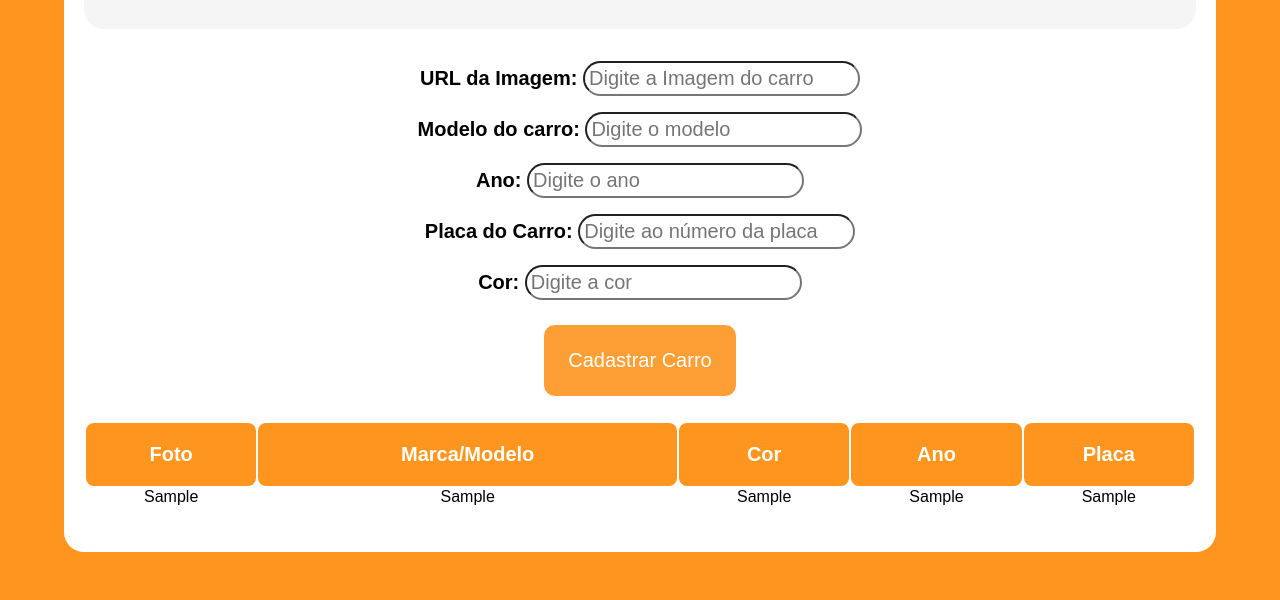
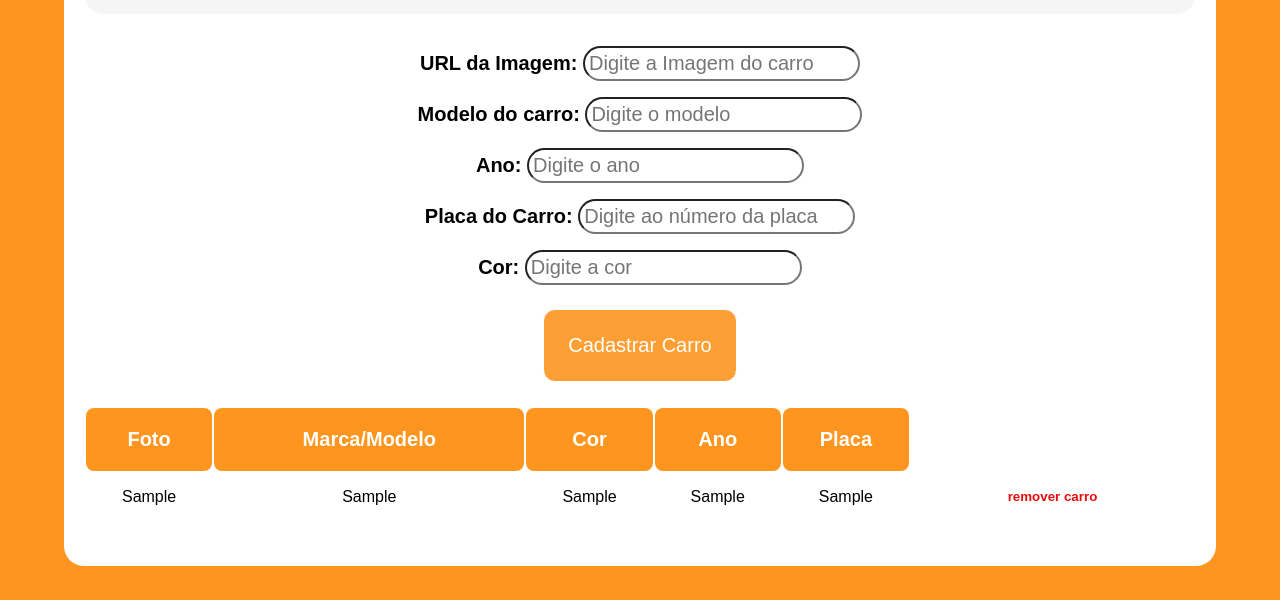
Before and after one commit to martinsgabriel1956/martincars, a plain HTML site: page index.html in a window 1280 px wide. Both pictures are taken after typing "Sample", "Sample", "Sample", "Sample", "Sample" into the empty fields and a click on the button "Cadastrar Carro". Shown: the part 200-800 px from the top of the page. Drawn offline with Linux system fonts and the light colour scheme.

Commit message:
feat: challenge 31 finished

```diff
--- a/assets/scripts/main.js
+++ b/assets/scripts/main.js
@@ -1,7 +1,4 @@
-(function () {
-  'use strict';
-
-  /*
+/*
   Vamos estruturar um pequeno app utilizando módulos.
   Nosso APP vai ser um cadastro de carros. Vamos fazê-lo por partes.
   A primeira etapa vai ser o cadastro de veículos, de deverá funcionar da
@@ -30,46 +27,68 @@
   E aqui nesse arquivo, faça a lógica para cadastrar os carros, em um módulo
   que será nomeado de "app".
   */
+function app() {
+  let elements = {
+    nameInterprese: document.querySelector("#nameInterprese"),
+    telInterprese: document.querySelector("#telInterprese"),
+    inputs: document.querySelectorAll("input"),
+    submitBtn: document.querySelector("#submitBtn"),
+    carData: document.querySelector("#carData"),
+    form: document.querySelector("form"),
+  };
 
-  let elements = {
-    nameInterprese: document.querySelector('#nameInterprese'),
-    telInterprese: document.querySelector('#telInterprese'),
-    inputs: document.querySelectorAll('input'),
-    submitBtn: document.querySelector('#submitBtn'),
-    carData: document.querySelector('#carData'),
-    form: document.querySelector('form'),
-  }
+  elements.form.addEventListener("submit", (e) => {
+    e.preventDefault();
+    features.registerCar();
+  });
 
-  function showInfo() {
-    fetch('./company.json').then(res => res.json()).then(data => {
-      elements.nameInterprese.innerHTML = data.name;
-      elements.telInterprese.innerHTML = data.tel;
-    });
-  }
+  const features = {
+    showInfo() {
+      fetch("./company.json")
+        .then((res) => res.json())
+        .then((data) => {
+          elements.nameInterprese.innerHTML = data.name;
+          elements.telInterprese.innerHTML = data.tel;
+        });
+    },
+    registerCar() {
+      const tr = document.createElement("tr");
 
-  window.onload = showInfo();
+      elements.inputs.forEach((input) => {
+        const td = document.createElement("td");
 
-  function registerCar() {
-    const tr = document.createElement("tr");
+        if (!input.value) {
+          alert("Please enter a value");
+          throw new Error("erro");
+        }
 
-    elements.inputs.forEach(input => {
+        td.innerHTML = input.value;
+        input.value = "";
+        tr.appendChild(td);
+      });
+      tr.appendChild(this.removeCar());
+      elements.carData.appendChild(tr);
+    },
+    removeCar() {
       const td = document.createElement("td");
+      const removeBtn = document.createElement("button");
 
-      if(!input.value) {
-        alert("Please enter a value");
-        throw new Error('erro');
-      }
+      removeBtn.textContent = "remover carro";
+      removeBtn.classList.add("removeBtn");
+      removeBtn.addEventListener("click", features.remove);
 
-      td.innerHTML = input.value
-      input.value = "";
-      tr.appendChild(td);
-    })
-    elements.carData.appendChild(tr);
-  }
+      td.appendChild(removeBtn);
 
-  elements.form.addEventListener("submit", e => {
-    e.preventDefault();
-    registerCar()
-  })
+      return td;
+    },
+    remove(e) {
+      e.preventDefault();
+      const tr = this.parentNode.parentNode;
+      tr.classList.add("removeClass");
+    },
+  };
 
-})();
+  window.onload = features.showInfo();
+}
+
+app();
--- a/assets/styles/style.css
+++ b/assets/styles/style.css
@@ -84,6 +84,24 @@ table th {
   font-size: 1.25rem;
 }
 
+.removeClass{
+  display: none;
+}
+
+.removeBtn{
+  background-color: transparent;
+  font-weight: bold;
+  border: none;
+  color: rgb(233, 10, 10);
+  padding: 1rem;
+  cursor: pointer;
+}
+
+.removeBtn:hover {
+  border: 1px solid rgb(233, 10, 10);
+  border-radius: .5rem;
+}
+
 @media (max-width: 768px) {
   main {
     margin: 6rem 0 0;
```
